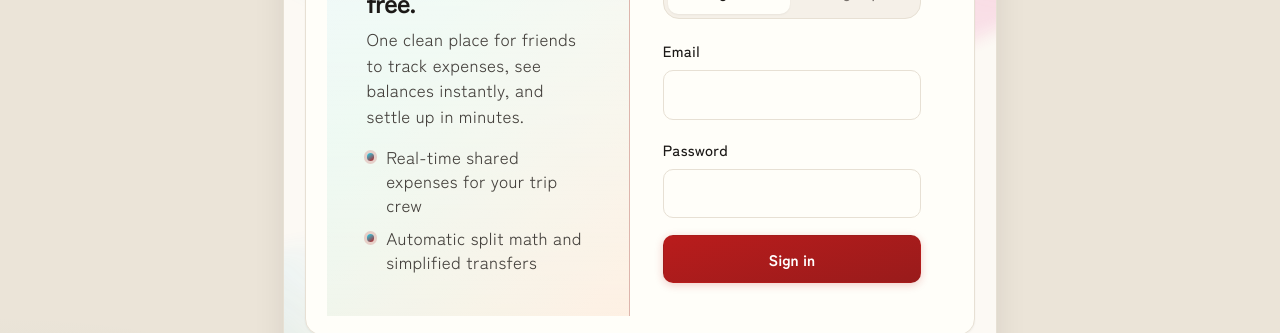
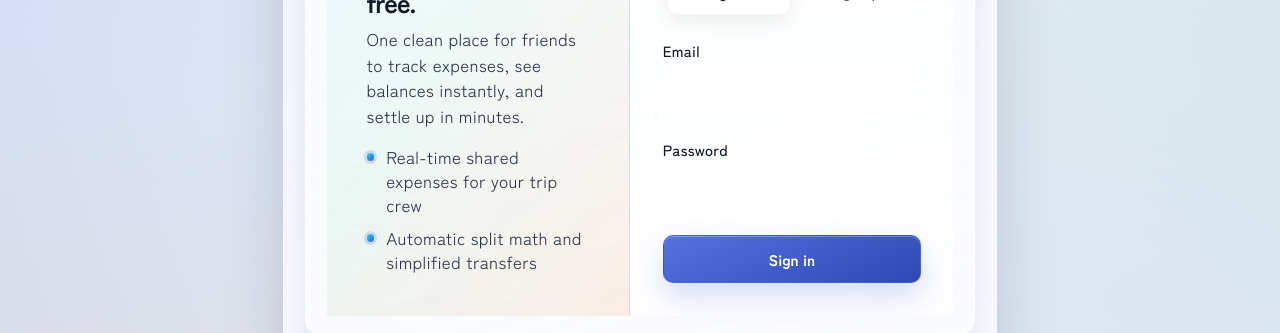
Before and after one commit to Brianlumlumlum/grad-trip-splitter, a React (Vite) app: page / in a window 1280 px wide. Shown: the part 325-658 px from the top of the page. Built offline with nearby package versions, Linux system fonts and the light colour scheme; no server answers.

Commit message:
Restyle app UI with liquid glass surfaces and premium controls.

```diff
--- a/src/index.css
+++ b/src/index.css
@@ -1,28 +1,28 @@
 :root {
-  /* East Asia–inspired: vermillion, indigo, celadon, warm paper */
-  --text: #44403c;
-  --text-h: #1c1917;
-  --text-muted: #78716c;
-  --bg: #fcf9f4;
-  --bg-body: #ebe4d8;
-  --surface: #fffef9;
-  --surface-2: #f5f0e8;
-  --border: #e7e0d4;
-  --border-strong: #d6cfc0;
-  --code-bg: #f0ebe3;
-  --accent: #b91c1c;
-  --accent-hover: #991b1b;
-  --accent-soft: rgba(185, 28, 28, 0.12);
-  --accent-border: rgba(185, 28, 28, 0.35);
-  --accent-glow: rgba(185, 28, 28, 0.22);
-  --success: #0d9488;
-  --success-soft: rgba(13, 148, 136, 0.12);
-  --danger: #c2410c;
-  --danger-soft: rgba(194, 65, 12, 0.1);
-  --ring: rgba(185, 28, 28, 0.45);
-  --shadow-sm: 0 1px 2px rgba(28, 25, 23, 0.05);
-  --shadow: 0 4px 6px -1px rgba(28, 25, 23, 0.06), 0 10px 24px -8px rgba(28, 25, 23, 0.1);
-  --shadow-lg: 0 12px 40px -12px rgba(28, 25, 23, 0.16);
+  /* Liquid glass, luxury travel aesthetic */
+  --text: #2c3446;
+  --text-h: #131a27;
+  --text-muted: #5b6578;
+  --bg: #f6f8fd;
+  --bg-body: #e8edf7;
+  --surface: rgba(255, 255, 255, 0.64);
+  --surface-2: rgba(255, 255, 255, 0.48);
+  --border: rgba(255, 255, 255, 0.5);
+  --border-strong: rgba(255, 255, 255, 0.78);
+  --code-bg: rgba(255, 255, 255, 0.78);
+  --accent: #3a5bdb;
+  --accent-hover: #2f48b5;
+  --accent-soft: rgba(58, 91, 219, 0.16);
+  --accent-border: rgba(58, 91, 219, 0.34);
+  --accent-glow: rgba(58, 91, 219, 0.22);
+  --success: #0f766e;
+  --success-soft: rgba(15, 118, 110, 0.12);
+  --danger: #b45309;
+  --danger-soft: rgba(180, 83, 9, 0.12);
+  --ring: rgba(58, 91, 219, 0.45);
+  --shadow-sm: 0 8px 20px rgba(16, 24, 40, 0.08);
+  --shadow: 0 16px 38px rgba(16, 24, 40, 0.12);
+  --shadow-lg: 0 26px 64px rgba(16, 24, 40, 0.16);
   --radius: 10px;
   --radius-lg: 16px;
   --radius-xl: 22px;
@@ -55,29 +55,29 @@
 
 @media (prefers-color-scheme: dark) {
   :root {
-    --text: #d6d3d1;
-    --text-h: #fafaf9;
-    --text-muted: #a8a29e;
-    --bg: #1c1917;
-    --bg-body: #0c0a09;
-    --surface: #292524;
-    --surface-2: #44403c;
-    --border: #57534e;
-    --border-strong: #78716c;
-    --code-bg: #3f3a36;
-    --accent: #fb7185;
-    --accent-hover: #fda4af;
-    --accent-soft: rgba(251, 113, 133, 0.14);
-    --accent-border: rgba(251, 113, 133, 0.4);
-    --accent-glow: rgba(251, 113, 133, 0.18);
-    --success: #2dd4bf;
-    --success-soft: rgba(45, 212, 191, 0.12);
-    --danger: #fb923c;
-    --danger-soft: rgba(251, 146, 60, 0.12);
-    --ring: rgba(251, 113, 133, 0.55);
-    --shadow-sm: 0 1px 2px rgba(0, 0, 0, 0.35);
-    --shadow: 0 4px 12px rgba(0, 0, 0, 0.35), 0 0 0 1px rgba(255, 255, 255, 0.04);
-    --shadow-lg: 0 20px 50px -20px rgba(0, 0, 0, 0.55);
+    --text: #d8e0f0;
+    --text-h: #f7f9ff;
+    --text-muted: #a6b0c3;
+    --bg: #141a27;
+    --bg-body: #090d16;
+    --surface: rgba(20, 28, 42, 0.58);
+    --surface-2: rgba(20, 28, 42, 0.42);
+    --border: rgba(160, 182, 223, 0.22);
+    --border-strong: rgba(186, 203, 236, 0.36);
+    --code-bg: rgba(26, 36, 54, 0.7);
+    --accent: #8ca5ff;
+    --accent-hover: #a8bbff;
+    --accent-soft: rgba(140, 165, 255, 0.18);
+    --accent-border: rgba(140, 165, 255, 0.34);
+    --accent-glow: rgba(140, 165, 255, 0.2);
+    --success: #5eead4;
+    --success-soft: rgba(94, 234, 212, 0.14);
+    --danger: #fdba74;
+    --danger-soft: rgba(253, 186, 116, 0.14);
+    --ring: rgba(140, 165, 255, 0.6);
+    --shadow-sm: 0 10px 26px rgba(0, 0, 0, 0.34);
+    --shadow: 0 20px 44px rgba(0, 0, 0, 0.45);
+    --shadow-lg: 0 28px 72px rgba(0, 0, 0, 0.6);
 
     --pet-light: #451a1a;
     --pet-mid: #9f1239;
@@ -133,17 +133,19 @@ body {
   min-height: 100svh;
   background-color: var(--bg-body);
   background-image:
-    radial-gradient(ellipse 120% 80% at 50% -30%, var(--accent-glow), transparent 55%),
-    radial-gradient(ellipse 70% 50% at 100% 0%, rgba(67, 56, 202, 0.07), transparent 45%),
-    radial-gradient(ellipse 60% 40% at 0% 100%, rgba(13, 148, 136, 0.08), transparent 50%);
+    linear-gradient(132deg, rgba(58, 91, 219, 0.14), transparent 48%),
+    linear-gradient(220deg, rgba(22, 163, 74, 0.1), transparent 52%),
+    linear-gradient(20deg, rgba(245, 158, 11, 0.08), transparent 36%),
+    linear-gradient(180deg, #eef2fb 0%, #dde5f4 100%);
+  background-attachment: fixed;
 }
 
 @media (prefers-color-scheme: dark) {
   body {
     background-image:
-      radial-gradient(ellipse 120% 80% at 50% -25%, rgba(251, 113, 133, 0.1), transparent 55%),
-      radial-gradient(ellipse 80% 50% at 100% 10%, rgba(99, 102, 241, 0.08), transparent 45%),
-      radial-gradient(ellipse 50% 35% at 0% 90%, rgba(13, 148, 136, 0.06), transparent 50%);
+      linear-gradient(130deg, rgba(140, 165, 255, 0.22), transparent 52%),
+      linear-gradient(220deg, rgba(45, 212, 191, 0.14), transparent 46%),
+      linear-gradient(180deg, #101829 0%, #090d16 100%);
   }
 }
 
@@ -155,9 +157,11 @@ body {
   display: flex;
   flex-direction: column;
   box-sizing: border-box;
-  background: var(--bg);
-  border-inline: 1px solid var(--border);
+  background: linear-gradient(165deg, color-mix(in srgb, var(--surface) 88%, transparent), var(--bg));
+  border-inline: 1px solid color-mix(in srgb, var(--border) 80%, transparent);
   box-shadow: var(--shadow-lg);
+  backdrop-filter: blur(14px) saturate(115%);
+  -webkit-backdrop-filter: blur(14px) saturate(115%);
 }
 
 @media (min-width: 520px) {
@@ -308,8 +312,13 @@ code {
   align-items: center;
   gap: 0.75rem;
   margin-bottom: 1.65rem;
-  padding-bottom: 1.1rem;
-  border-bottom: 1px solid var(--border);
+  padding: 0.8rem 0.95rem;
+  border: 1px solid var(--border);
+  border-radius: var(--radius-lg);
+  background: var(--surface-2);
+  backdrop-filter: blur(10px) saturate(120%);
+  -webkit-backdrop-filter: blur(10px) saturate(120%);
+  box-shadow: var(--shadow-sm);
 }
 
 .top-bar-left,
@@ -399,40 +408,11 @@ code {
 }
 
 .auth-screen::before {
-  content: '';
-  position: absolute;
-  width: min(58rem, 95vw);
-  height: min(34rem, 75vh);
-  border-radius: 50%;
-  background:
-    radial-gradient(circle at 16% 32%, rgba(34, 211, 238, 0.32), transparent 34%),
-    radial-gradient(circle at 50% 22%, rgba(59, 130, 246, 0.28), transparent 35%),
-    radial-gradient(circle at 78% 35%, rgba(249, 115, 22, 0.24), transparent 32%),
-    radial-gradient(circle at 84% 70%, rgba(236, 72, 153, 0.21), transparent 36%);
-  top: -9rem;
-  right: -10rem;
-  pointer-events: none;
-  filter: blur(8px);
-  opacity: 0.96;
-  z-index: -2;
+  content: none;
 }
 
 .auth-screen::after {
-  content: '';
-  position: absolute;
-  width: min(44rem, 85vw);
-  height: min(24rem, 60vh);
-  border-radius: 50%;
-  background:
-    radial-gradient(circle at 22% 70%, rgba(251, 191, 36, 0.2), transparent 35%),
-    radial-gradient(circle at 60% 68%, rgba(16, 185, 129, 0.18), transparent 30%),
-    radial-gradient(circle at 8% 40%, rgba(14, 165, 233, 0.22), transparent 34%);
-  bottom: -9rem;
-  left: -11rem;
-  pointer-events: none;
-  filter: blur(10px);
-  opacity: 0.82;
-  z-index: -2;
+  content: none;
 }
 
 .auth-shell {
@@ -526,11 +506,13 @@ code {
 }
 
 .card {
-  background: var(--surface);
-  border: 1px solid var(--border);
+  background: linear-gradient(165deg, color-mix(in srgb, var(--surface) 86%, transparent), var(--surface-2));
+  border: 1px solid color-mix(in srgb, var(--border-strong) 85%, transparent);
   border-radius: var(--radius-lg);
   padding: 1.1rem 1.2rem;
-  box-shadow: var(--shadow-sm);
+  box-shadow: var(--shadow-sm), inset 0 1px 0 rgba(255, 255, 255, 0.4);
+  backdrop-filter: blur(12px) saturate(120%);
+  -webkit-backdrop-filter: blur(12px) saturate(120%);
   transition:
     border-color 0.2s ease,
     box-shadow 0.25s ease,
@@ -540,6 +522,7 @@ code {
 .card-interactive:hover {
   border-color: var(--border-strong);
   box-shadow: var(--shadow);
+  transform: translateY(-1px);
 }
 
 .auth-card {
@@ -654,13 +637,14 @@ code {
 select.input {
   font: inherit;
   padding: 0.65rem 0.75rem;
-  border: 1px solid var(--border);
+  border: 1px solid color-mix(in srgb, var(--border-strong) 70%, transparent);
   border-radius: var(--radius);
-  background: var(--surface);
+  background: color-mix(in srgb, var(--surface) 80%, transparent);
   color: var(--text-h);
   transition:
     border-color 0.2s ease,
-    box-shadow 0.2s ease;
+    box-shadow 0.2s ease,
+    background 0.2s ease;
 }
 
 .input:hover,
@@ -672,7 +656,8 @@ select.input:hover {
 select.input:focus {
   outline: none;
   border-color: var(--accent);
-  box-shadow: 0 0 0 3px var(--accent-soft);
+  background: color-mix(in srgb, var(--surface) 96%, transparent);
+  box-shadow: 0 0 0 3px var(--accent-soft), inset 0 1px 0 rgba(255, 255, 255, 0.45);
 }
 
 .form-message {
@@ -700,19 +685,22 @@ select.input:focus {
   cursor: pointer;
   border-radius: var(--radius);
   padding: 0.6rem 1.1rem;
-  border: 1px solid var(--border);
-  background: var(--surface-2);
-  color: var(--text-h);
+  border: 1px solid color-mix(in srgb, var(--border-strong) 75%, transparent);
+  background: linear-gradient(165deg, color-mix(in srgb, var(--surface) 90%, transparent), var(--surface-2));
+  color: var(--text-h);
+  box-shadow: inset 0 1px 0 rgba(255, 255, 255, 0.45), 0 8px 20px rgba(17, 24, 39, 0.1);
   transition:
     transform 0.15s ease,
     box-shadow 0.2s ease,
     border-color 0.2s ease,
-    background 0.2s ease;
+    background 0.2s ease,
+    filter 0.2s ease;
 }
 
 .btn:hover:not(:disabled) {
   border-color: var(--border-strong);
-  background: var(--code-bg);
+  box-shadow: inset 0 1px 0 rgba(255, 255, 255, 0.55), 0 12px 28px rgba(17, 24, 39, 0.14);
+  filter: brightness(1.03);
 }
 
 .btn:focus-visible {
@@ -721,7 +709,7 @@ select.input:focus {
 }
 
 .btn:active:not(:disabled) {
-  transform: scale(0.98);
+  transform: translateY(1px) scale(0.99);
 }
 
 .btn:disabled {
@@ -730,20 +718,22 @@ select.input:focus {
 }
 
 .btn-primary {
-  background: linear-gradient(165deg, var(--accent) 0%, var(--accent-hover) 100%);
-  border-color: transparent;
+  background: linear-gradient(155deg, color-mix(in srgb, var(--accent) 86%, #ffffff), var(--accent-hover));
+  border-color: color-mix(in srgb, var(--accent) 45%, transparent);
   color: #fff;
-  box-shadow: 0 2px 8px var(--accent-glow);
+  box-shadow:
+    inset 0 1px 0 rgba(255, 255, 255, 0.28),
+    0 14px 28px color-mix(in srgb, var(--accent-glow) 90%, transparent);
 }
 
 .btn-primary:hover:not(:disabled) {
-  filter: brightness(1.06);
-  border-color: transparent;
-  background: linear-gradient(165deg, var(--accent) 0%, var(--accent-hover) 100%);
+  filter: brightness(1.08);
+  border-color: color-mix(in srgb, var(--accent) 52%, transparent);
+  background: linear-gradient(155deg, color-mix(in srgb, var(--accent) 90%, #ffffff), var(--accent-hover));
 }
 
 .btn-secondary {
-  background: var(--accent-soft);
+  background: linear-gradient(165deg, color-mix(in srgb, var(--accent-soft) 80%, #ffffff), var(--surface-2));
   border-color: var(--accent-border);
   color: var(--text-h);
 }
@@ -754,8 +744,8 @@ select.input:focus {
 }
 
 .btn-ghost {
-  background: transparent;
-  border-color: transparent;
+  background: color-mix(in srgb, var(--surface) 45%, transparent);
+  border-color: color-mix(in srgb, var(--border) 60%, transparent);
   color: var(--text-muted);
   font-weight: 500;
 }
@@ -772,10 +762,13 @@ select.input:focus {
 
 .section {
   margin-bottom: 2rem;
+  padding: 0.25rem 0.1rem;
 }
 
 .section-head {
-  margin-bottom: 0.75rem;
+  margin-bottom: 0.85rem;
+  padding-bottom: 0.65rem;
+  border-bottom: 1px solid color-mix(in srgb, var(--border) 75%, transparent);
 }
 
 .section-eyebrow {
```
